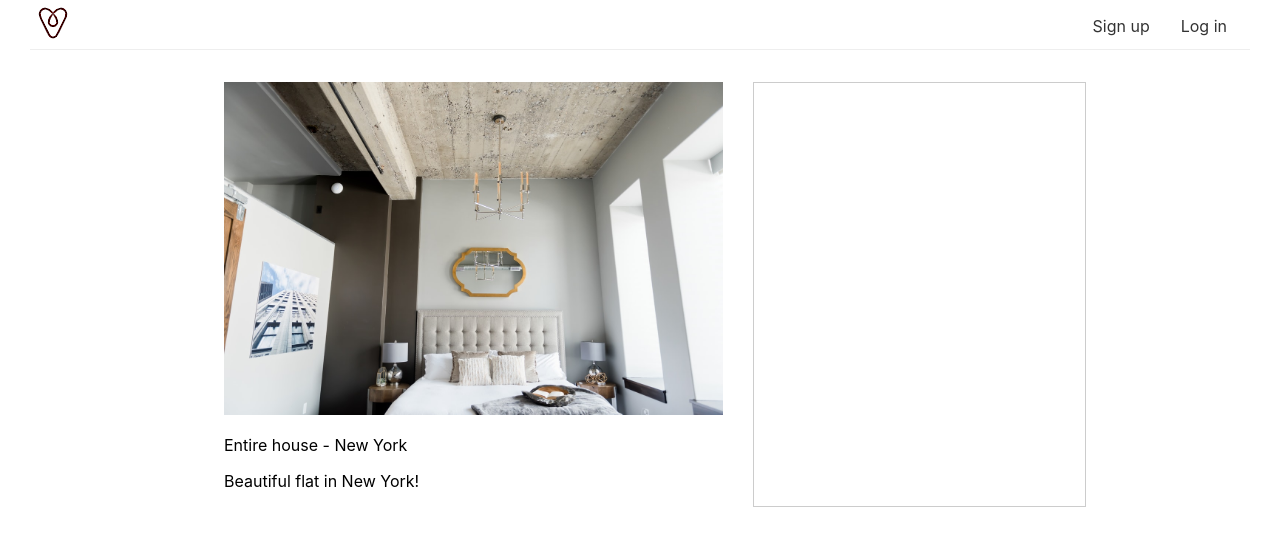
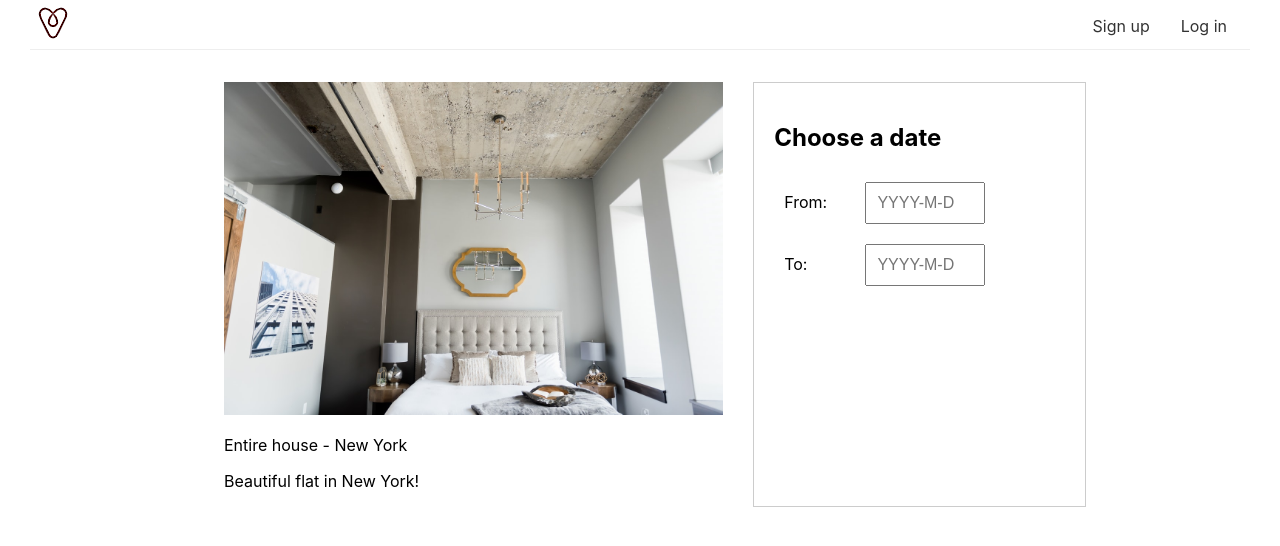
Before and after one commit to LBHABEBIC/airbnb-clone-react-nextjs-2020, a Next.js app: page /houses/1 in a window 1280 px wide. Shown: the top 546 px of the page. Built offline with nearby package versions, Linux system fonts and the light colour scheme.

Commit message:
Add the calendar to the page

```diff
--- /dev/null
+++ b/components/DateRangePicker.js
@@ -0,0 +1,38 @@
+import DayPickerInput from 'react-day-picker/DayPickerInput'
+import 'react-day-picker/lib/style.css'
+
+export default function DateRangePicker() {
+  return (
+    <div className='date-range-picker-container'>
+      <div>
+        <label>From:</label>
+        <DayPickerInput />
+      </div>
+      <div>
+        <label>To:</label>
+        <DayPickerInput />
+      </div>
+      <style jsx>
+        {`
+          .date-range-picker-container div {
+            display: grid;
+            grid-template-columns: 30% 70%;
+            padding: 10px;
+          }
+          label {
+            padding-top: 10px;
+          }
+        `}
+      </style>
+      <style jsx global>
+        {`
+          .DayPickerInput input {
+            width: 120px;
+            padding: 10px;
+            font-size: 16px;
+          }
+        `}
+      </style>
+    </div>
+  )
+}
--- a/package.json
+++ b/package.json
@@ -10,6 +10,7 @@
   "dependencies": {
     "next": "9.5.5",
     "react": "17.0.1",
+    "react-day-picker": "^7.4.8",
     "react-dom": "17.0.1"
   }
 }
--- a/pages/houses/[id].js
+++ b/pages/houses/[id].js
@@ -1,6 +1,7 @@
 import Head from 'next/head'
 import houses from '../../houses.js'
 import Layout from '../../components/Layout'
+import DateRangePicker from '../../components/DateRangePicker'
 
 export default function House(props) {
   return (
@@ -17,7 +18,10 @@
             </p>
             <p>{props.house.title}</p>
           </article>
-          <aside></aside>
+          <aside>
+            <h2>Choose a date</h2>
+            <DateRangePicker />
+          </aside>
 
           <style jsx>{`
             .container {
```
Also changed, not shown: 1 other file (tests, documents, lock files or other folders).
